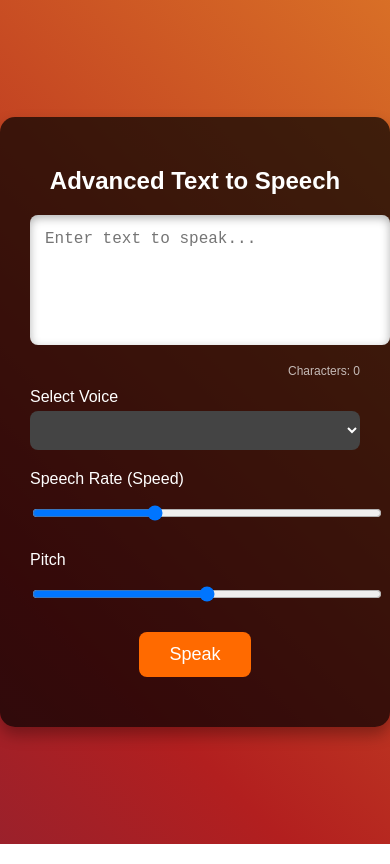
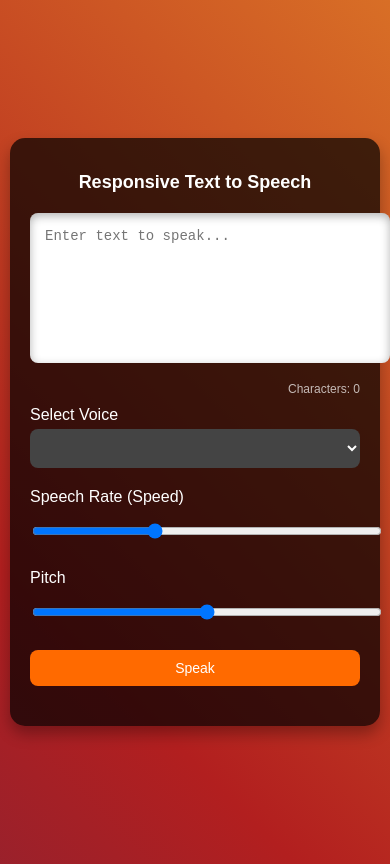
Before and after one commit to Ragul-B/Text-2-Speech, a plain HTML site: page index.html in a window 390 px wide. Drawn offline with Linux system fonts and the light colour scheme.

Commit message:
Update index.html

```diff
--- a/index.html
+++ b/index.html
@@ -3,7 +3,7 @@
 <head>
     <meta charset="UTF-8">
     <meta name="viewport" content="width=device-width, initial-scale=1.0">
-    <title>Advanced Text-to-Speech</title>
+    <title>Responsive Text-to-Speech</title>
     <style>
         body {
             font-family: 'Poppins', sans-serif;
@@ -14,6 +14,7 @@
             align-items: center;
             margin: 0;
             color: #fff;
+            padding: 10px;
             background-size: 300% 300%;
             animation: gradientShift 15s ease infinite;
         }
@@ -26,18 +27,18 @@
 
         #container {
             background: rgba(0, 0, 0, 0.7);
-            padding: 30px;
+            padding: 25px;
             border-radius: 15px;
             text-align: center;
             box-shadow: 0px 8px 15px rgba(0, 0, 0, 0.3);
-            max-width: 500px;
+            max-width: 600px;
             width: 100%;
         }
 
         h2 {
             margin-bottom: 20px;
             font-weight: 600;
-            font-size: 24px;
+            font-size: 22px;
         }
 
         textarea {
@@ -49,7 +50,7 @@
             border: none;
             resize: none;
             box-shadow: inset 0px 3px 10px rgba(0, 0, 0, 0.3);
-            height: 100px;
+            height: 120px;
         }
 
         select, input[type="range"] {
@@ -76,6 +77,8 @@
             border-radius: 8px;
             cursor: pointer;
             transition: all 0.3s ease;
+            width: 100%;
+            box-sizing: border-box;
         }
 
         button:hover {
@@ -102,12 +105,43 @@
             font-size: 12px;
             opacity: 0.7;
         }
+
+        /* Responsive styles */
+        @media (max-width: 768px) {
+            #container {
+                padding: 20px;
+            }
+
+            h2 {
+                font-size: 20px;
+            }
+
+            button {
+                padding: 10px 20px;
+                font-size: 16px;
+            }
+        }
+
+        @media (max-width: 480px) {
+            h2 {
+                font-size: 18px;
+            }
+
+            textarea {
+                font-size: 14px;
+            }
+
+            button {
+                padding: 10px 15px;
+                font-size: 14px;
+            }
+        }
     </style>
 </head>
 <body>
 
 <div id="container">
-    <h2>Advanced Text to Speech</h2>
+    <h2>Responsive Text to Speech</h2>
     <textarea id="input" placeholder="Enter text to speak..."></textarea>
     <div id="charCount">Characters: 0</div>
 
@@ -145,35 +179,12 @@
             option.dataset.name = voice.name;
             voiceSelect.appendChild(option);
         });
-
-        // Load saved voice preference
-        const savedVoice = localStorage.getItem('preferredVoice');
-        if (savedVoice) {
-            voiceSelect.value = savedVoice;
-        }
     }
 
     populateVoiceList();
     if (speechSynthesis.onvoiceschanged !== undefined) {
         speechSynthesis.onvoiceschanged = populateVoiceList;
     }
-
-    // Save user preferences to local storage
-    function savePreferences() {
-        localStorage.setItem('preferredVoice', voiceSelect.value);
-        localStorage.setItem('rate', rateSlider.value);
-        localStorage.setItem('pitch', pitchSlider.value);
-    }
-
-    function loadPreferences() {
-        const savedRate = localStorage.getItem('rate');
-        const savedPitch = localStorage.getItem('pitch');
-
-        if (savedRate) rateSlider.value = savedRate;
-        if (savedPitch) pitchSlider.value = savedPitch;
-    }
-
-    loadPreferences();
 
     // Character count functionality
     textInput.addEventListener('input', () => {
@@ -206,9 +217,6 @@
             statusElement.style.color = "red";
         };
 
-        // Save preferences
-        savePreferences();
-
         speechSynthesis.speak(utterance);
     }
 </script>
```
